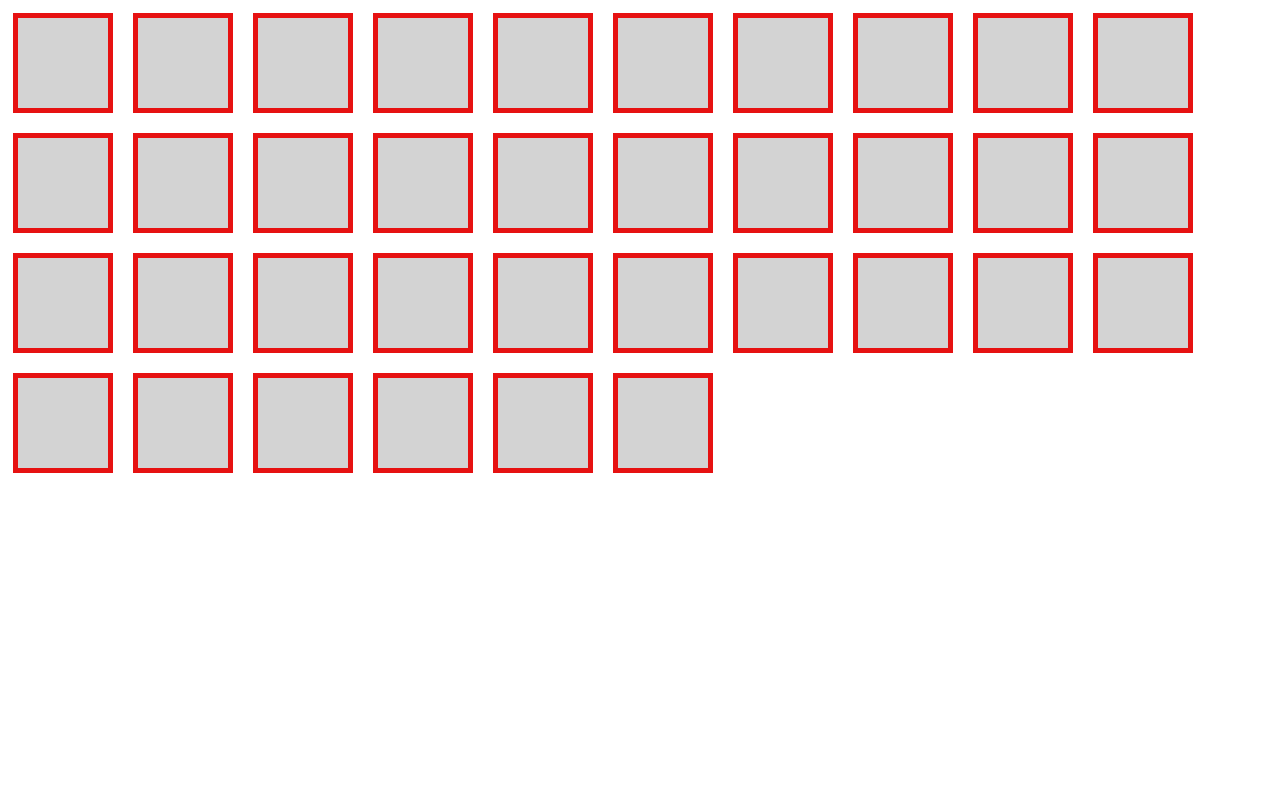
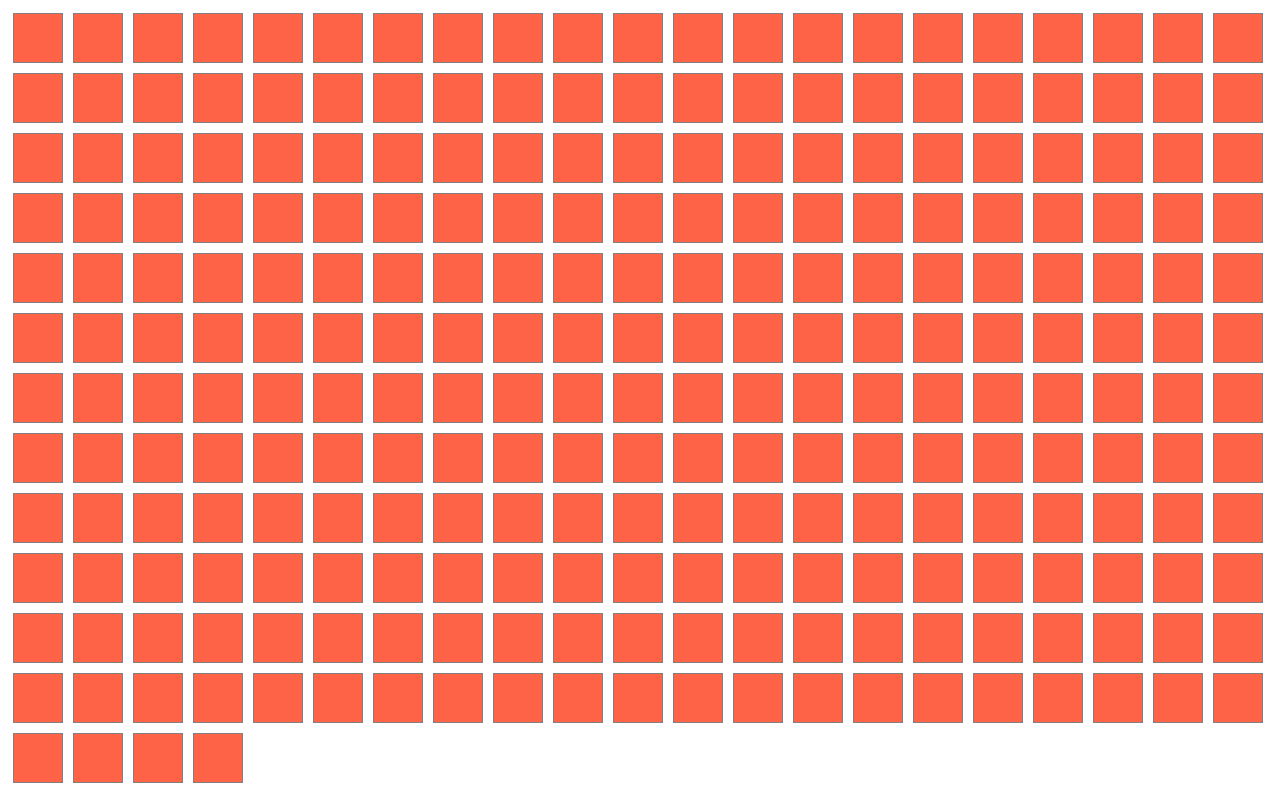
Before and after one commit to Stevendqh/Etch-a-Sketch, a plain HTML site: page index.html in a window 1280 px wide. Drawn offline with Linux system fonts and the light colour scheme.

Commit message:
set some flexbox properties

```diff
--- a/script.js
+++ b/script.js
@@ -1,7 +1,7 @@
 const gridContainer = document.getElementById("grid-container");
 
-const numRows    = 6
-const numColumns = 6
+const numRows    = 16
+const numColumns = 16
 
 for (let i = 0; i < numRows; i++ ) {
     for (let j = 0; j < numColumns; j++) {
--- a/style.css
+++ b/style.css
@@ -1,16 +1,18 @@
+/* Style for the grid container using Flexbox */
 #grid-container {
     display: flex;
-    flex-wrap: wrap;
-    gap: 10px;
-
+    flex-wrap: wrap; /* Allow the squares to wrap when necessary */
+    justify-content: flex-start; /* Start the squares from the left */
+    align-content: flex-start; /* Align the squares to the top */
+    width: 100%; /* Adjust the container width as needed */
 }
 
-
+/* Style for the grid squares */
 .grid-square {
-    width: 100px;
-    height: 100px;
-    background-color: lightgray;
-    border: 5px solid rgb(230, 17, 17);
-    margin: 5px;
-    box-sizing: border-box;
+    min-width: 50px;
+    min-height: 50px; /* Adjust the height as needed */
+    background-color: tomato;
+    border: 1px solid gray;
+    margin: 5px; /* Spacing between grid squares */
+    box-sizing: border-box; /* Include padding and border in the width */
 }
```
